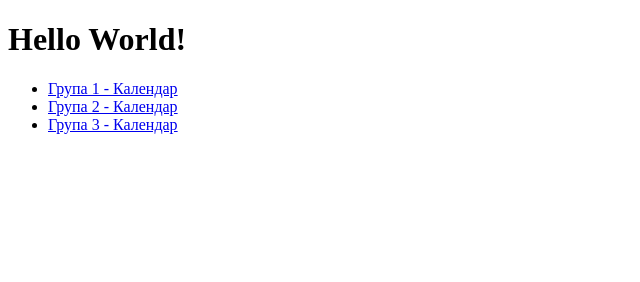
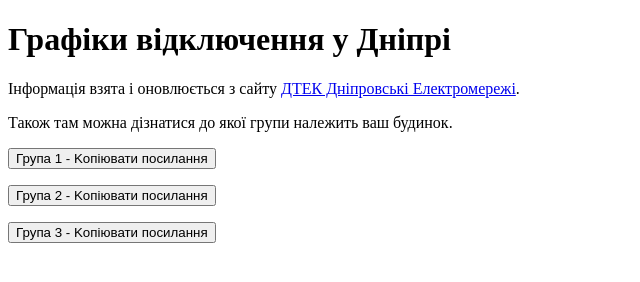
Before and after one commit to tkvlnk/blackouts-dnipro, a website: page docs/index.html in a window 1280 px wide. Shown: the whole page, without its empty margins (0-640 px from the left). Drawn offline with Linux system fonts and the light colour scheme.

Commit message:
improved html page

```diff
--- a/docs/index.html
+++ b/docs/index.html
@@ -3,22 +3,26 @@
 <head>
     <meta charset="utf-8">
     <title>Home</title>
+    <script src="script.js" defer lang="text/javascript"></script>
 </head>
 <body>
-<h1>Hello World!</h1>
+<h1>Графіки відключення у Дніпрі</h1>
 <p>
-<ul>
-    <li>
-        <a href="./group-1.ics">Група 1 - Календар</a>
-    </li>
-    <li>
-        <a href="./group-2.ics">Група 2 - Календар</a>
-    </li>
-    <li>
-        <a href="./group-3.ics">Група 3 - Календар</a>
-    </li>
-</ul>
-</ul>
+    Інформація взята і оновлюється з сайту <a
+        href="https://www.dtek-dnem.com.ua/ua/shutdowns">ДТЕК Дніпровські
+    Електромережі</a>.
+</p>
+<p>
+    Також там можна дізнатися до якої групи належить ваш будинок.
+</p>
+<p>
+    <button id="group-1"></button>
+</p>
+<p>
+    <button id="group-2"></button>
+</p>
+<p>
+    <button id="group-3"></button>
 </p>
 </body>
 </html>
--- /dev/null
+++ b/docs/script.js
@@ -0,0 +1,13 @@
+[
+  '1',
+  '2',
+  '3'
+].forEach((id) => {
+  const btn = document.getElementById(`group-${id}`);
+
+  btn.textContent = `Група ${id} - Koпіювати посилання`;
+
+  btn.addEventListener('click', () => {
+    navigator.clipboard.writeText(`${location.origin}${location.pathname}group-${id}.ics`)
+  })
+})
```
